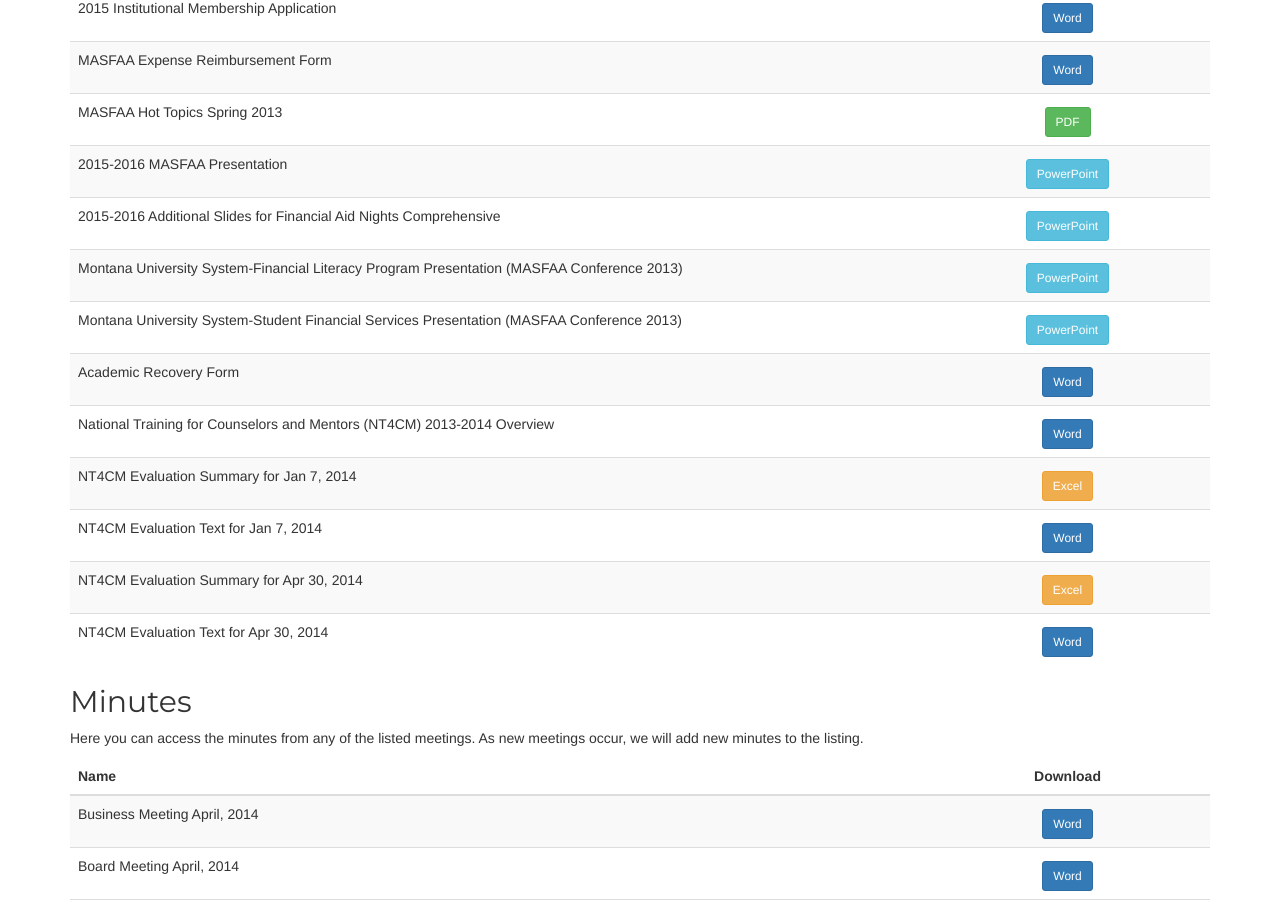
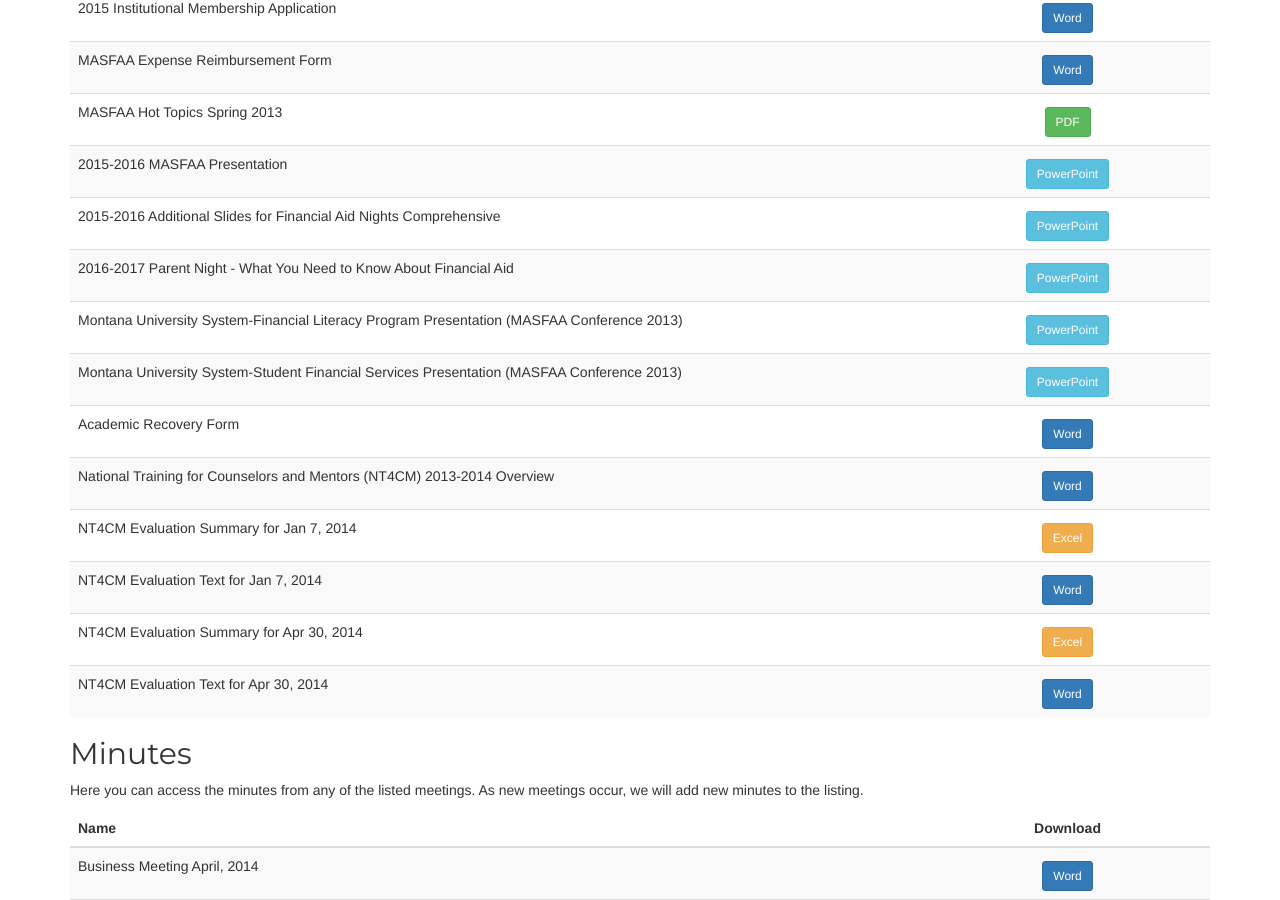
Before and after one commit to mhellwinkel/www.masfaaonline.org, a Jekyll site: the page built from documents/index.md, in a window 1280 px wide and 900 px high, scrolled down 1073 px. Built offline with Jekyll 4.4.1, drawn with Linux system fonts in a browser that asks for light colours; nearby versions of some CDN libraries.

Commit message:
Add powerpoint from Mary Howard

```diff
--- a/documents/index.md
+++ b/documents/index.md
@@ -32,6 +32,7 @@
 MASFAA Hot Topics Spring 2013                                                              | [PDF](downloads/files/MASFAA-Hot-Topics-Spring-2013-for-Web-Posting.pdf){: pdf}
 2015-2016 MASFAA Presentation                                                              | [PowerPoint](downloads/files/masfaa-2015-2016.pptx){: ppt}
 2015-2016 Additional Slides for Financial Aid Nights Comprehensive                         | [PowerPoint](downloads/files/masfaa-2015-2016-additional.pptx){: ppt}
+2016-2017 Parent Night - What You Need to Know About Financial Aid                         | [PowerPoint](downloads/files/2016-2017-SAF-Parent-Night.pptx){: ppt}
 Montana University System-Financial Literacy Program Presentation (MASFAA Conference 2013) | [PowerPoint](downloads/files/MUS-Financial-Literacy-Program-MASFAA-Conf-Presentation-2013.ppt){: ppt}
 Montana University System-Student Financial Services Presentation (MASFAA Conference 2013) | [PowerPoint](downloads/files/MUS-Student-Fin-Services-MASFAA-Conf-Pres-2013.ppt){: ppt}
 Academic Recovery Form                                                                     | [Word](downloads/files/Academic-Recovery-Plan-form-F.doc){: word}
```
Also changed, not shown: 1 other file.
